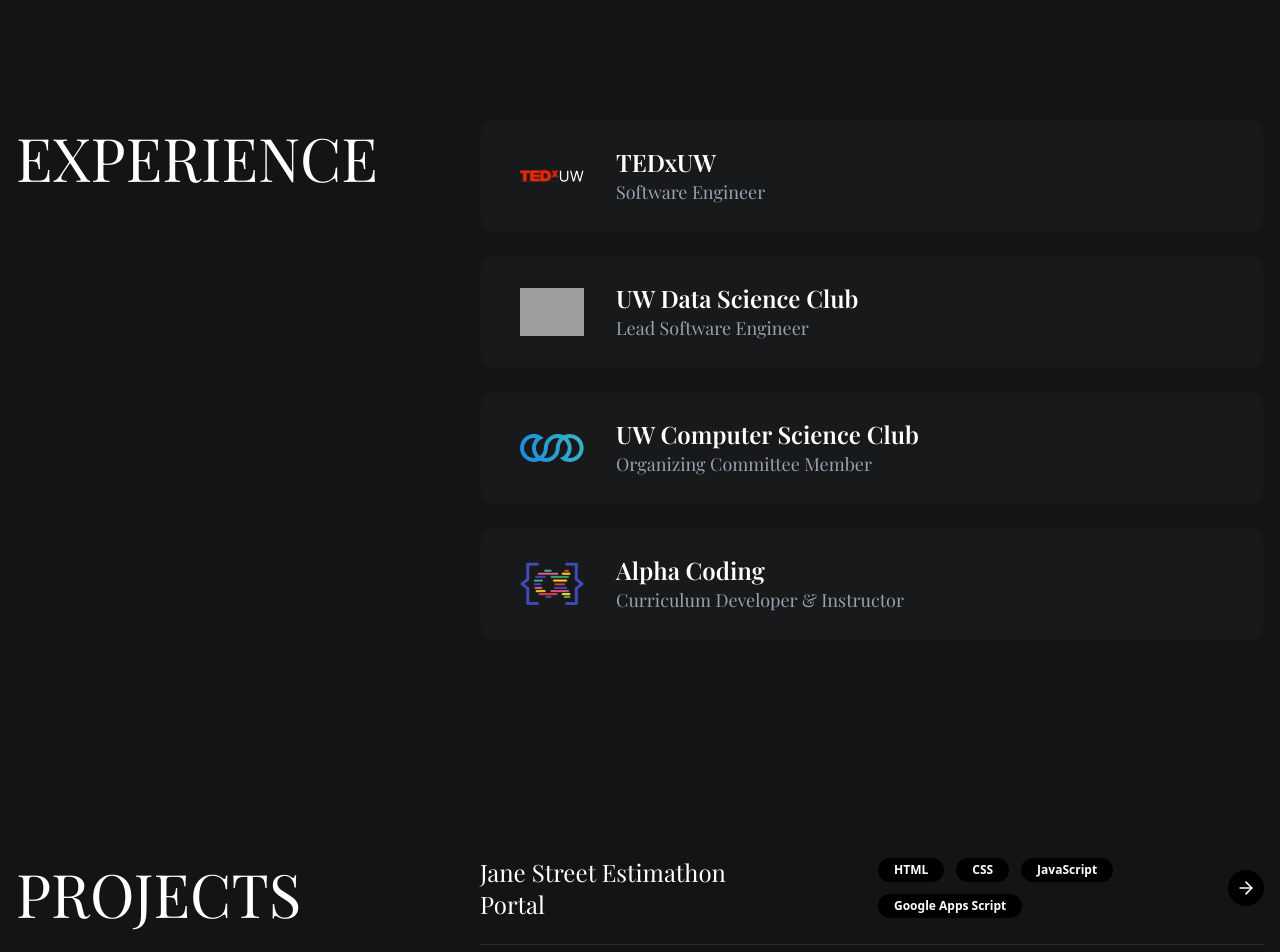
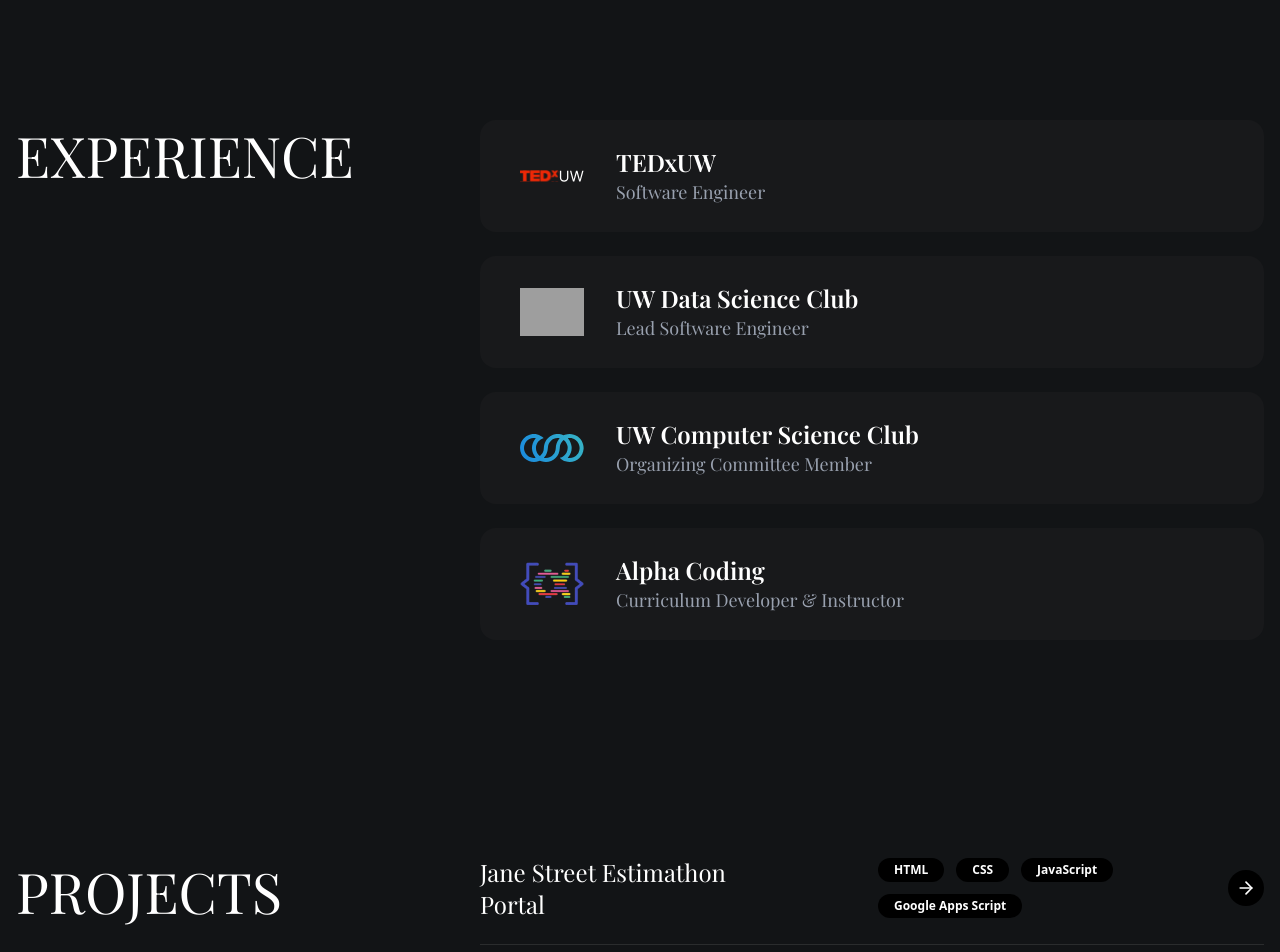
Before and after one commit to quynhan-tr/personal-website, a Next.js app: page / in a window 1280 px wide. Shown: the part 1180-2132 px from the top of the page. Built offline with nearby package versions, Linux system fonts and the light colour scheme; grey boxes are pictures that could not be loaded; a web font is replaced by a local one.

Commit message:
fix: heading size

```diff
--- a/src/app/experience/page.tsx
+++ b/src/app/experience/page.tsx
@@ -9,7 +9,7 @@
     <section id="experience" className="max-w-7xl mx-auto px-4 pb-15 pt-40 flex flex-col md:flex-row gap-12 items-start">
       {/* Heading on the left */}
       <div className="md:w-1/3 w-full mb-8 md:mb-0 sticky top-16 z-10">
-        <h2 className="text-5xl md:text-6xl font-serif text-white leading-tight">
+        <h2 className="text-5xl md:text-[3.5rem] font-serif text-white leading-tight">
           EXPERIENCE
         </h2>
       </div>
--- a/src/app/project/page.tsx
+++ b/src/app/project/page.tsx
@@ -9,7 +9,7 @@
     <section id="projects" className="max-w-7xl mx-auto px-4 pt-33 flex flex-col md:flex-row gap-12 items-start">
       {/* Heading on the left */}
       <div className="md:w-1/3 w-full mb-8 md:mb-0 sticky top-16 z-10">
-        <h2 className="text-3xl md:text-6xl font-serif text-white leading-tight">
+        <h2 className="text-3xl md:text-[3.5rem] font-serif text-white leading-tight">
           PROJECTS
         </h2>
       </div>
```
